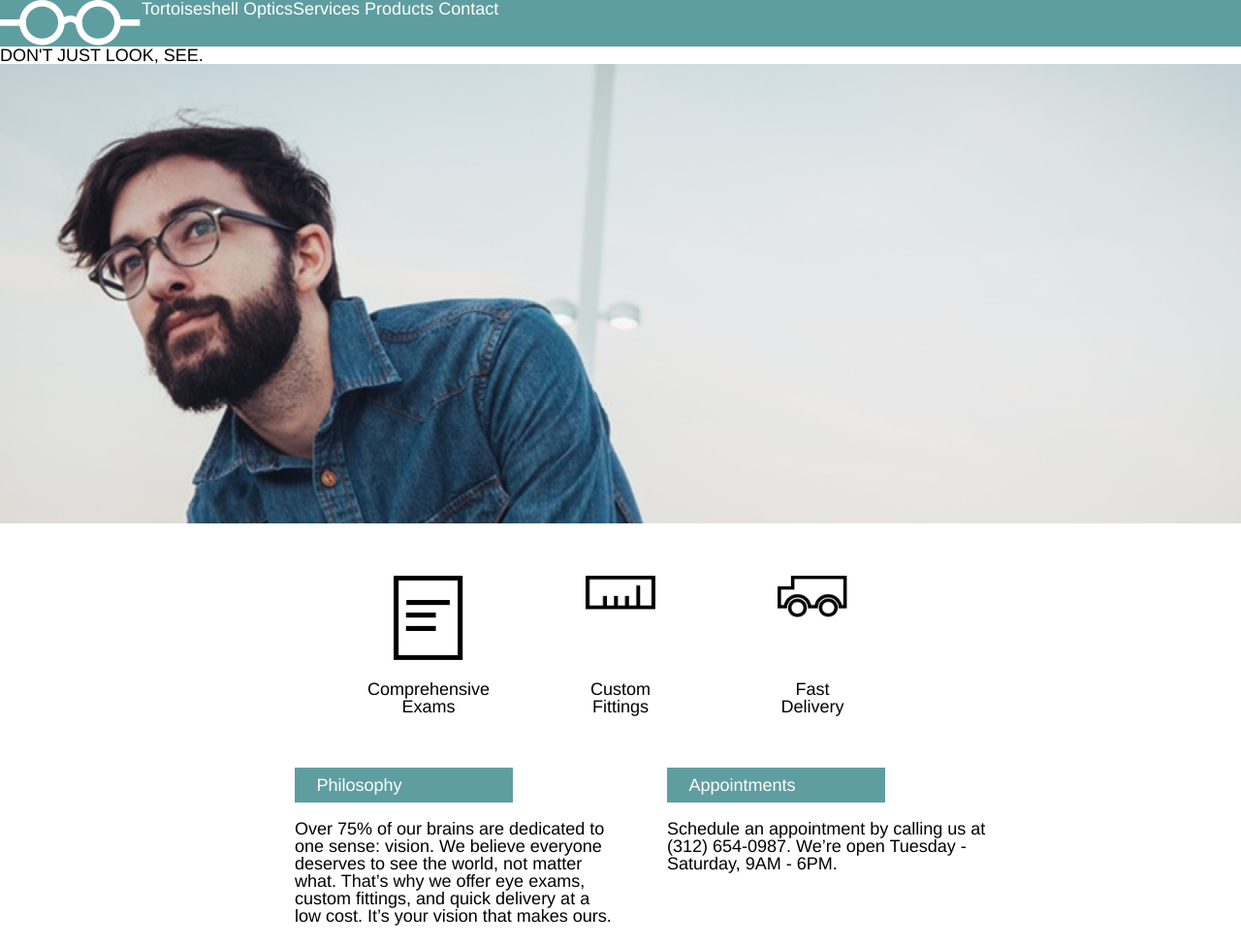
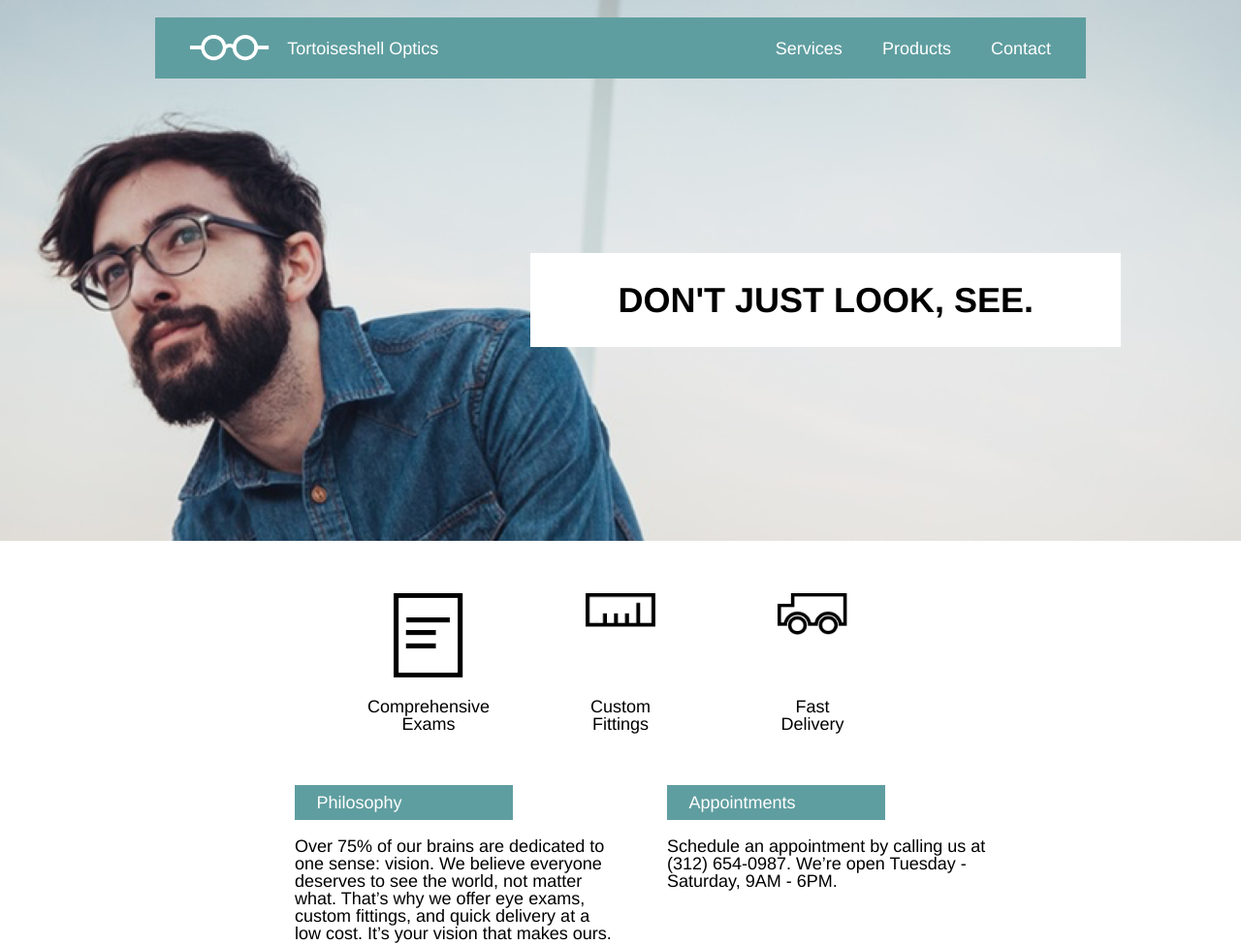
Before and after one commit to agentjesse/TortoiseshellOptics, a plain HTML site: page index.html in a window 1280 px wide. Shown: the top 975 px of the page at 97% size. Drawn offline with Linux system fonts and the light colour scheme.

Commit message:
Desktop layout complete

```diff
--- a/index.html
+++ b/index.html
@@ -11,18 +11,24 @@
     <!--logo and floating text on banner-->
     <div class="banner">
 
-      <header class="logoContain">
-        <img src="resources/images/logoWhite.png" alt="logo">
-        <h2>Tortoiseshell Optics</h2>
-        <nav>
+      <header class="logoContain flex">
+        <span>
+          <img src="resources/images/logoWhite.png" alt="logo">
+          <h2>Tortoiseshell Optics</h2>
+        </span>
+
+        <nav class="menu">
           <span>Services</span>
           <span>Products</span>
           <span>Contact</span>
         </nav>
+
       </header>
 
-      <div class="floatText">
-        <h1>DON'T JUST LOOK, SEE.</h1>
+      <div class="holder flex">
+        <div class="floatText">
+          <h1>DON'T JUST LOOK, SEE.</h1>
+        </div>
       </div>
 
     </div>
--- a/resources/css/style.css
+++ b/resources/css/style.css
@@ -18,19 +18,45 @@ body{
 }
 
 /*banner and content in it*/
+.banner{
+  background: url("../images/glassesBkg.png") no-repeat center/cover;
+  height: 30rem;
+  padding-top: 1rem;
+}
+
 .logoContain{
   color: #fff;
+  justify-content: space-between;
+  align-items: center;
+  background-color: cadetblue;
+  padding: 1rem 0;
+}
+.logoContain span{
   display: flex;
-  background-color: cadetblue;
+  align-items: center;
+}
+.logoContain img{
+  height: 1.5rem;
+  padding: 0 1rem 0 2rem;
+}
+.menu span{
+  display: inline;
+  padding-right: 2rem;
+}
+
+.holder.flex{
+  justify-content: flex-end;
+  position: relative;
+  left: 2rem;
 }
 
 .floatText{
+  margin-top: 10rem;
+  padding: 1.5rem 5rem;
   background-color: #fff;
-}
-
-.banner{
-  background: url("../images/glassesBkg.png") no-repeat center/cover;
-  height: 30rem;
+  font-weight: bold;
+  font-size: 2rem;
+  line-height: 1.2;
 }
 
 /*services section*/
```
